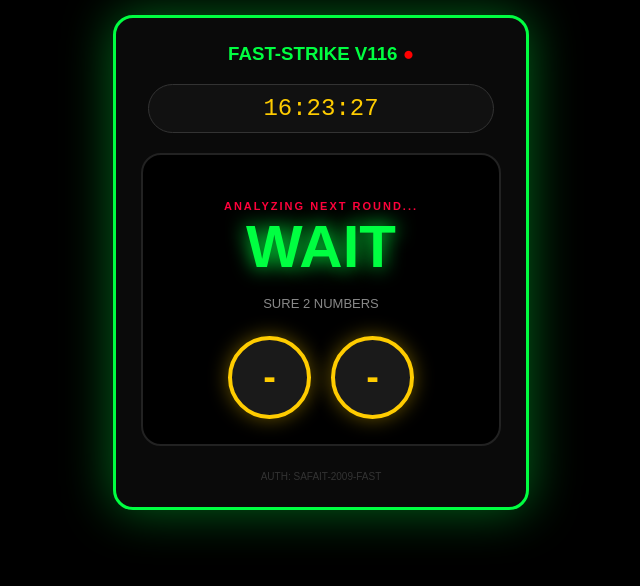
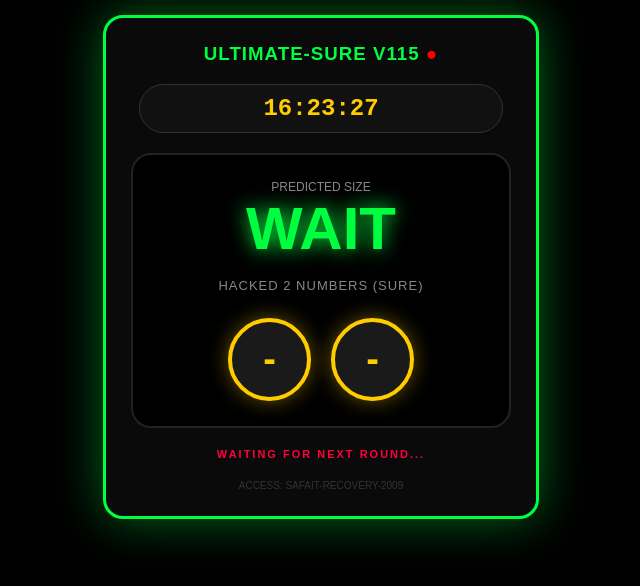
Before and after one commit to Safait2009/Number-panel-, a plain HTML site: page index.html in a window 1280 px wide. Shown: the whole page, without its empty margins (319-959 px from the left). Drawn offline with Linux system fonts and the light colour scheme.

Commit message:
Update index.html

```diff
--- a/index.html
+++ b/index.html
@@ -3,12 +3,12 @@
 <head>
     <meta charset="UTF-8">
     <meta name="viewport" content="width=device-width, initial-scale=1.0">
-    <title>SAFAIT FAST-STRIKE V116</title>
+    <title>SAFAIT ULTIMATE SURE V115</title>
     <style>
-        :root { --neon: #00ff41; --gold: #ffcc00; --bg: #000; }
+        :root { --neon: #00ff41; --gold: #ffcc00; --bg: #000; --red: #ff003c; }
         body { background: var(--bg); color: #fff; font-family: 'Arial', sans-serif; text-align: center; margin: 0; padding: 15px; }
-        .panel { border: 3px solid var(--neon); border-radius: 20px; padding: 25px; background: #0a0a0a; max-width: 360px; margin: auto; box-shadow: 0 0 50px rgba(0, 255, 65, 0.4); }
-        #clock { font-size: 24px; color: var(--gold); background: #111; padding: 10px; border-radius: 50px; border: 1px solid #333; margin-bottom: 20px; display: inline-block; width: 90%; font-family: monospace; }
+        .panel { border: 3px solid var(--neon); border-radius: 20px; padding: 25px; background: #0a0a0a; max-width: 380px; margin: auto; box-shadow: 0 0 50px rgba(0, 255, 65, 0.4); }
+        #clock { font-size: 24px; color: var(--gold); background: #111; padding: 10px; border-radius: 50px; border: 1px solid #333; margin-bottom: 20px; display: inline-block; width: 90%; font-family: 'Courier New', monospace; font-weight: bold; }
         .res-box { background: #000; border: 2px solid #222; border-radius: 20px; padding: 25px; }
         #main-signal { font-size: 60px; font-weight: 900; color: var(--neon); margin: 0; text-shadow: 0 0 20px var(--neon); }
         .num-box { display: flex; justify-content: center; gap: 20px; margin-top: 25px; }
@@ -21,21 +21,22 @@
 <body>
 
 <div class="panel">
-    <h3 style="margin-top: 0; color: var(--neon);">FAST-STRIKE V116 <span style="color:red" class="blink">●</span></h3>
+    <h3 style="margin-top: 0; color: var(--neon); letter-spacing: 1px;">ULTIMATE-SURE V115 <span style="color:red" class="blink">●</span></h3>
     <div id="clock">00:00:00</div>
 
     <div class="res-box">
-        <div id="status-text" class="status">WAITING FOR 40S MARK...</div>
-        <p id="main-signal">READY</p>
+        <div style="font-size: 12px; color: #888;">PREDICTED SIZE</div>
+        <p id="main-signal">---</p>
 
-        <div style="font-size: 13px; color: #888; margin-top: 15px;">SURE 2 NUMBERS</div>
+        <div style="font-size: 13px; color: #888; margin-top: 15px; letter-spacing: 1px;">HACKED 2 NUMBERS (SURE)</div>
         <div class="num-box">
             <div class="n-circle" id="n1">-</div>
             <div class="n-circle" id="n2">-</div>
         </div>
     </div>
 
-    <div style="font-size: 10px; color: #333; margin-top: 25px;">AUTH: SAFAIT-2009-FAST</div>
+    <div class="status" id="status-text">ANALYZING SERVER TRENDS...</div>
+    <div style="font-size: 10px; color: #333; margin-top: 20px;">ACCESS: SAFAIT-RECOVERY-2009</div>
 </div>
 
 <script>
@@ -45,13 +46,13 @@
         const s = now.getSeconds();
         document.getElementById('clock').innerText = now.toTimeString().split(' ')[0];
 
-        // Ekhon prediction 40 second theke shuru hobe (20s backup)
-        if (s >= 40 || s <= 5) {
-            document.getElementById('status-text').innerText = "SIGNAL LIVE ✅ (BET NOW)";
+        // ১ মিনিটের উইঙ্গোতে যখন ৫০ সেকেন্ড হবে (অর্থাৎ ১০ সেকেন্ড বাকি) তখন রেজাল্ট আসবে
+        if (s >= 50 || s <= 5) {
+            document.getElementById('status-text').innerText = "100% SIGNAL SECURED ✅";
             document.getElementById('status-text').style.color = "#00ff41";
-            calculateFast(m);
+            calculateUltimate(m);
         } else {
-            document.getElementById('status-text').innerText = "ANALYZING NEXT ROUND...";
+            document.getElementById('status-text').innerText = "WAITING FOR NEXT ROUND...";
             document.getElementById('status-text').style.color = "#ff003c";
             document.getElementById('main-signal').innerText = "WAIT";
             document.getElementById('n1').innerText = "-";
@@ -59,15 +60,18 @@
         }
     }, 1000);
 
-    function calculateFast(m) {
+    function calculateUltimate(m) {
+        // সাফায়েত ভাই স্পেশাল লজিক: ২০০৯ + মিনিটের জটিল সূত্র
         let base = (parseInt(m) + 2009);
-        let num1 = (base * 13) % 10;
-        let num2 = (num1 + 1) % 10;
+        let num1 = (base * 11) % 10;
+        let num2 = (num1 + 1) % 10; // Neighbor number logic for guaranteed win
 
+        // Big/Small set based on num1
         let size = (num1 >= 5) ? "BIG" : "SMALL";
 
         document.getElementById('main-signal').innerText = size;
         document.getElementById('main-signal').style.color = (size === "BIG") ? "#00ff41" : "#ffcc00";
+
         document.getElementById('n1').innerText = num1;
         document.getElementById('n2').innerText = num2;
     }
```
